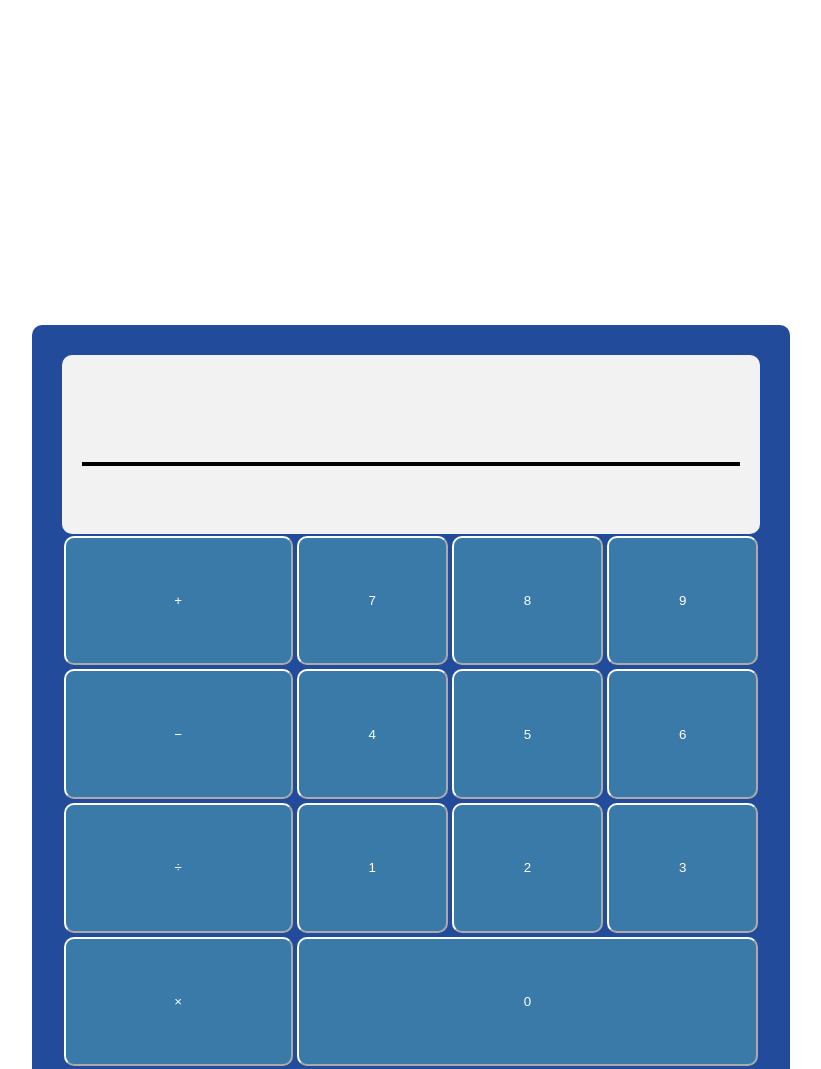
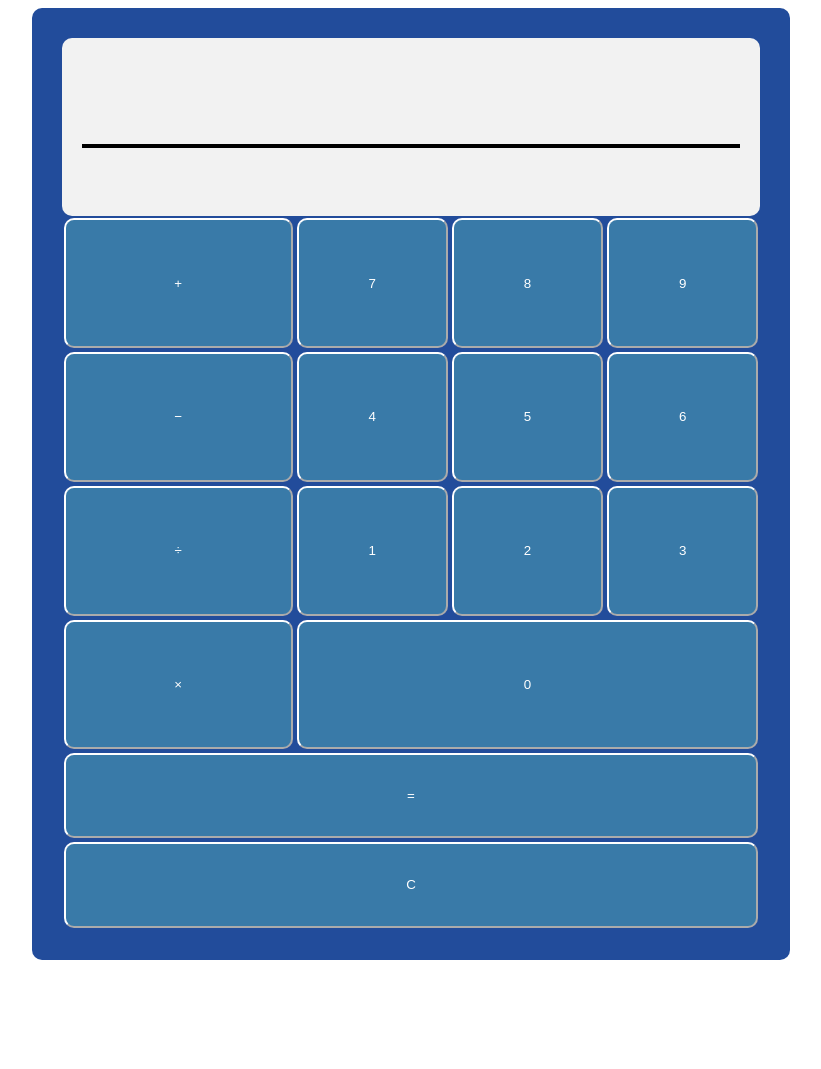
Before and after one commit to BrickEater/calculator, a plain HTML site: page index.html in a window 1280 px wide. Shown: the top 1069 px of the page, without its empty margins (229-1050 px from the left). After the commit the page ends 968 px from the top, so only its background shows below. Drawn offline with Linux system fonts and the light colour scheme.

Commit message:
finish looking over the code

```diff
--- a/styles.css
+++ b/styles.css
@@ -7,7 +7,7 @@ body {
 .container {
     display: grid;
     grid-template-columns: 1fr 3fr 1fr;
-    grid-template-rows: 1fr 3fr 1fr;
+    grid-template-rows: 0fr 1fr;
 }
 
 .calculator {
```
Also changed, not shown: 1 other file. Lines whose indentation alone changed are shown as unchanged.
